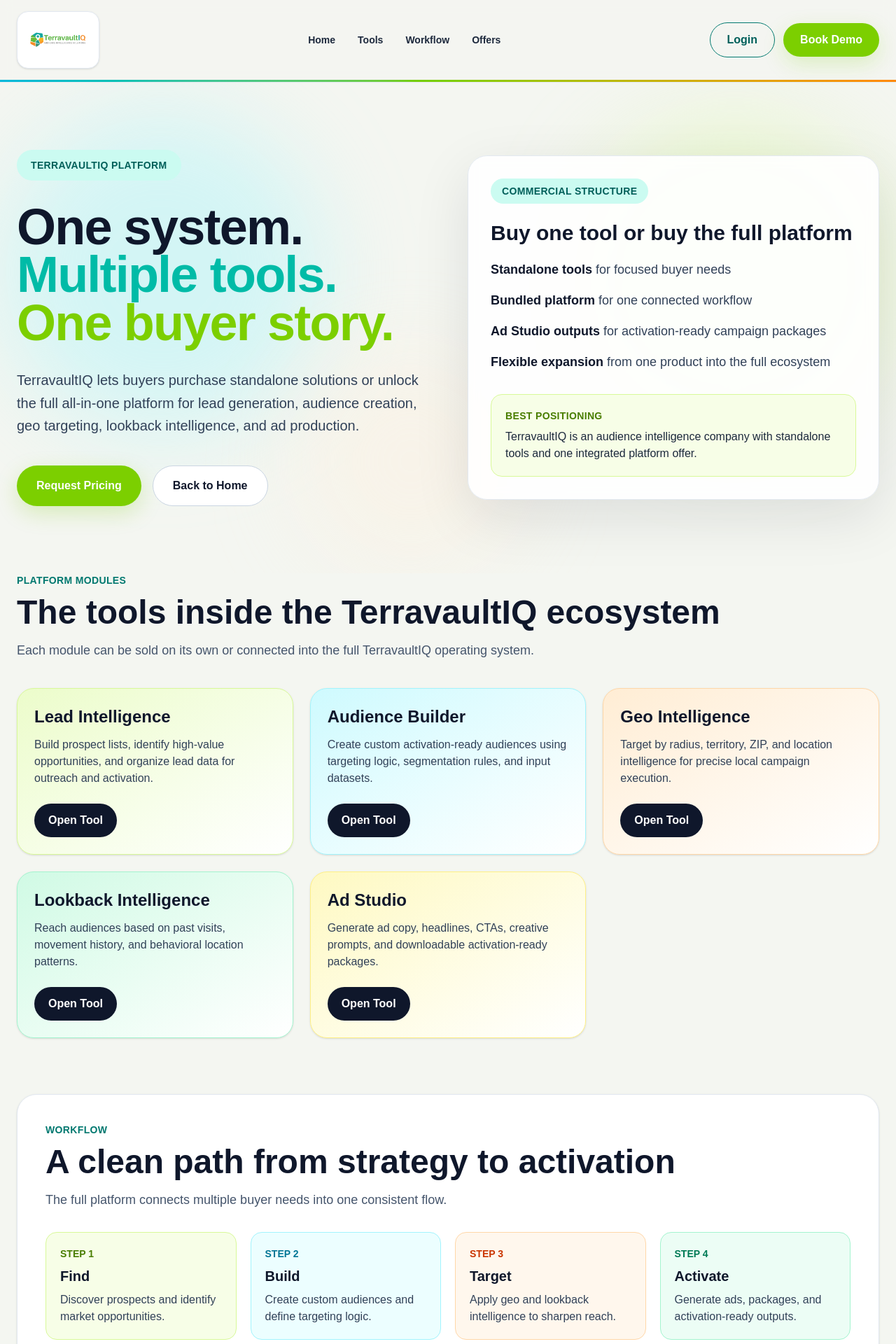
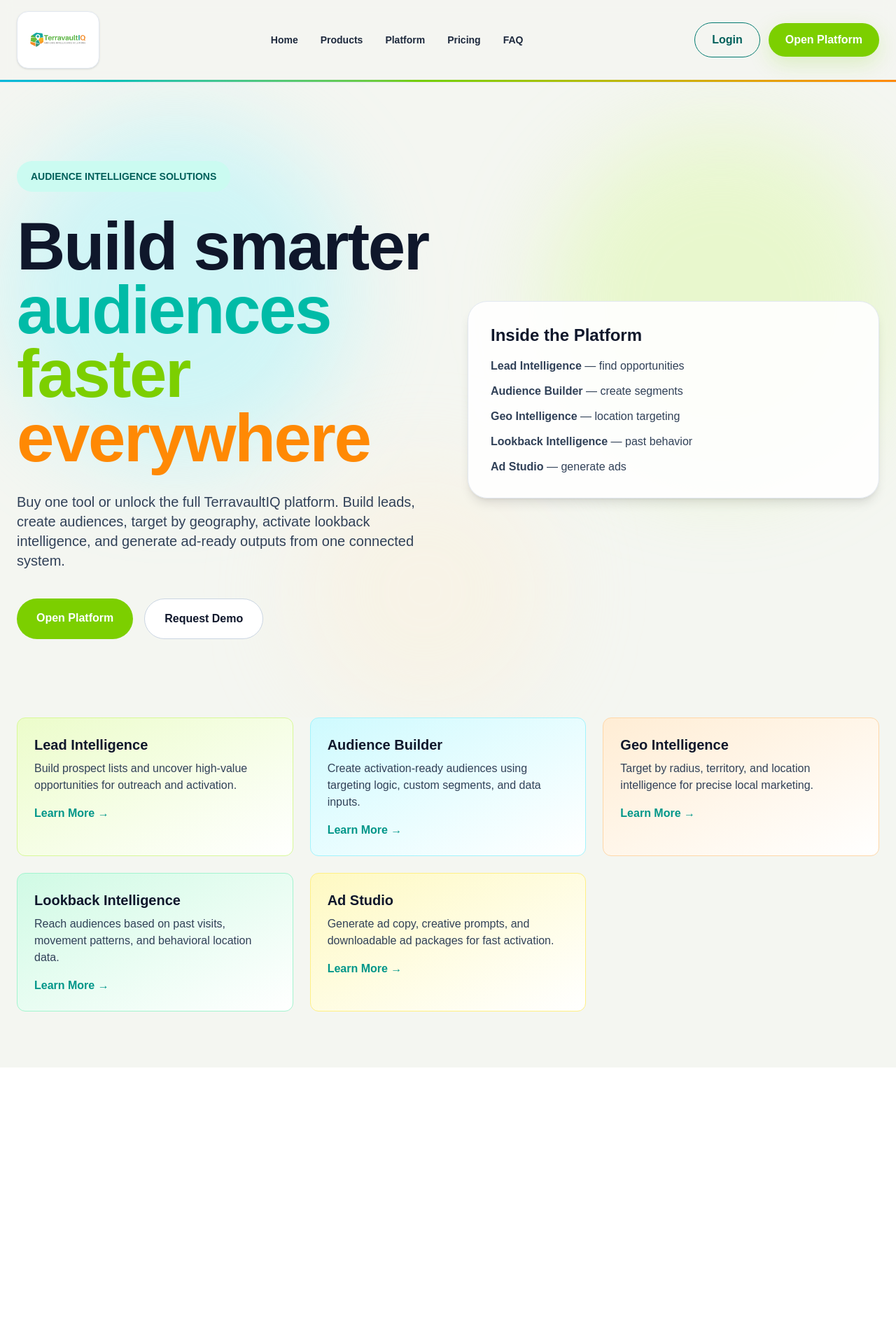
Before and after one commit to amandarenepearce-cyber/terravaultiq-app, a Next.js app: page / in a window 1280 px wide. Shown: the top 1920 px of the page at 70% size. After the commit the page ends 1525 px from the top, so only its background shows below. Built offline with nearby package versions, Linux system fonts and the light colour scheme.

Commit message:
final premium homepage with logo

```diff
--- a/app/page.tsx
+++ b/app/page.tsx
@@ -1,43 +1,47 @@
 import Link from "next/link";
 
-const tools = [
+const products = [
   {
     title: "Lead Intelligence",
     description:
-      "Build prospect lists, identify high-value opportunities, and organize lead data for outreach and activation.",
+      "Build prospect lists and uncover high-value opportunities for outreach and activation.",
     accent: "from-lime-100 to-white border-lime-200",
   },
   {
     title: "Audience Builder",
     description:
-      "Create custom activation-ready audiences using targeting logic, segmentation rules, and input datasets.",
+      "Create activation-ready audiences using targeting logic, custom segments, and data inputs.",
     accent: "from-cyan-100 to-white border-cyan-200",
   },
   {
     title: "Geo Intelligence",
     description:
-      "Target by radius, territory, ZIP, and location intelligence for precise local campaign execution.",
+      "Target by radius, territory, and location intelligence for precise local marketing.",
     accent: "from-orange-100 to-white border-orange-200",
   },
   {
     title: "Lookback Intelligence",
     description:
-      "Reach audiences based on past visits, movement history, and behavioral location patterns.",
+      "Reach audiences based on past visits, movement patterns, and behavioral location data.",
     accent: "from-emerald-100 to-white border-emerald-200",
   },
   {
     title: "Ad Studio",
     description:
-      "Generate ad copy, headlines, CTAs, creative prompts, and downloadable activation-ready packages.",
+      "Generate ad copy, creative prompts, and downloadable ad packages for fast activation.",
     accent: "from-yellow-100 to-white border-yellow-200",
   },
 ];
 
-export default function PlatformPage() {
+export default function Home() {
   return (
     <main className="min-h-screen bg-[#f4f6f1] text-slate-900">
+
+      {/* HEADER */}
       <header className="sticky top-0 z-50 bg-[#f4f6f1]/90 backdrop-blur border-b border-slate-200">
-        <div className="max-w-7xl mx-auto px-6 py-4 flex items-center justify-between gap-6">
+        <div className="max-w-7xl mx-auto px-6 py-4 flex items-center justify-between">
+
+          {/* LOGO */}
           <Link href="/" className="flex items-center gap-3">
             <div className="bg-white rounded-2xl px-4 py-3 shadow-sm border border-slate-200">
               <img
@@ -48,227 +52,114 @@
             </div>
           </Link>
 
+          {/* NAV */}
           <nav className="hidden md:flex items-center gap-8 text-sm font-semibold text-slate-800">
-            <Link href="/" className="hover:text-teal-700 transition">Home</Link>
-            <a href="#tools" className="hover:text-teal-700 transition">Tools</a>
-            <a href="#workflow" className="hover:text-teal-700 transition">Workflow</a>
-            <a href="#offers" className="hover:text-teal-700 transition">Offers</a>
+            <a href="#" className="hover:text-teal-700 transition">Home</a>
+            <a href="#products" className="hover:text-teal-700 transition">Products</a>
+            <Link href="/platform" className="hover:text-teal-700 transition">Platform</Link>
+            <a href="#pricing" className="hover:text-teal-700 transition">Pricing</a>
+            <a href="#faq" className="hover:text-teal-700 transition">FAQ</a>
           </nav>
 
+          {/* CTA */}
           <div className="flex items-center gap-3">
             <button className="hidden md:inline-flex rounded-full border border-teal-700 text-teal-800 px-6 py-3 font-semibold hover:bg-teal-50 transition">
               Login
             </button>
-            <button className="rounded-full bg-lime-500 text-white px-6 py-3 font-semibold hover:bg-lime-600 transition shadow-[0_10px_30px_rgba(132,204,22,0.22)]">
-              Book Demo
-            </button>
+            <Link
+              href="/platform"
+              className="rounded-full bg-lime-500 text-white px-6 py-3 font-semibold hover:bg-lime-600 transition shadow-[0_10px_30px_rgba(132,204,22,0.22)]"
+            >
+              Open Platform
+            </Link>
           </div>
         </div>
 
+        {/* BRAND LINE */}
         <div className="h-[3px] bg-gradient-to-r from-cyan-500 via-lime-500 to-orange-400" />
       </header>
 
+      {/* HERO */}
       <section className="relative overflow-hidden">
         <div className="absolute inset-0 pointer-events-none">
-          <div className="absolute top-10 left-0 h-[460px] w-[460px] rounded-full bg-cyan-200/40 blur-3xl" />
-          <div className="absolute top-12 right-0 h-[460px] w-[460px] rounded-full bg-lime-200/35 blur-3xl" />
-          <div className="absolute bottom-0 left-1/3 h-[320px] w-[320px] rounded-full bg-orange-100/30 blur-3xl" />
+          <div className="absolute top-12 left-0 h-[500px] w-[500px] rounded-full bg-cyan-200/45 blur-3xl" />
+          <div className="absolute top-16 right-0 h-[500px] w-[500px] rounded-full bg-lime-200/40 blur-3xl" />
+          <div className="absolute bottom-0 left-1/3 h-[360px] w-[360px] rounded-full bg-orange-100/35 blur-3xl" />
         </div>
 
-        <div className="relative max-w-7xl mx-auto px-6 py-20 lg:py-24">
+        <div className="relative max-w-7xl mx-auto px-6 py-20 lg:py-28">
           <div className="grid lg:grid-cols-2 gap-14 items-center">
+
+            {/* LEFT */}
             <div>
-              <div className="inline-flex rounded-full bg-teal-100 text-teal-800 px-5 py-3 text-sm font-bold tracking-wide uppercase mb-8">
-                TerravaultIQ Platform
+              <div className="inline-flex rounded-full bg-teal-100 text-teal-800 px-5 py-3 text-sm font-bold uppercase mb-8">
+                Audience Intelligence Solutions
               </div>
 
-              <h1 className="text-5xl md:text-7xl font-bold leading-[0.95] tracking-tight text-slate-900">
-                One system.
+              <h1 className="text-5xl md:text-7xl lg:text-8xl font-bold leading-[0.95] tracking-tight">
+                Build smarter
                 <br />
-                <span className="text-teal-500">Multiple tools.</span>
-                <br />
-                <span className="text-lime-500">One buyer story.</span>
+                <span className="text-teal-500">audiences</span>{" "}
+                <span className="text-lime-500">faster</span>{" "}
+                <span className="text-orange-400">everywhere</span>
               </h1>
 
-              <p className="mt-8 text-lg md:text-xl text-slate-700 max-w-2xl leading-relaxed">
-                TerravaultIQ lets buyers purchase standalone solutions or unlock the
-                full all-in-one platform for lead generation, audience creation,
-                geo targeting, lookback intelligence, and ad production.
+              <p className="mt-8 text-lg md:text-xl text-slate-700 max-w-2xl">
+                Buy one tool or unlock the full TerravaultIQ platform. Build leads,
+                create audiences, target by geography, activate lookback intelligence,
+                and generate ad-ready outputs from one connected system.
               </p>
 
-              <div className="mt-10 flex flex-wrap gap-4">
-                <button className="rounded-full bg-lime-500 text-white px-7 py-4 font-bold hover:bg-lime-600 transition shadow-[0_10px_30px_rgba(132,204,22,0.25)]">
-                  Request Pricing
+              <div className="mt-10 flex gap-4">
+                <Link
+                  href="/platform"
+                  className="rounded-full bg-lime-500 text-white px-7 py-4 font-bold hover:bg-lime-600 transition"
+                >
+                  Open Platform
+                </Link>
+
+                <button className="rounded-full border border-slate-300 bg-white px-7 py-4 font-semibold hover:bg-slate-50 transition">
+                  Request Demo
                 </button>
-                <Link
-                  href="/"
-                  className="rounded-full border border-slate-300 bg-white px-7 py-4 font-semibold hover:bg-slate-50 transition"
-                >
-                  Back to Home
-                </Link>
               </div>
             </div>
 
-            <div>
-              <div className="rounded-[28px] bg-white/90 backdrop-blur border border-slate-200 shadow-[0_25px_80px_rgba(15,23,42,0.10)] p-8">
-                <div className="inline-flex rounded-full bg-teal-100 text-teal-800 px-4 py-2 text-sm font-bold uppercase tracking-wide mb-6">
-                  Commercial Structure
-                </div>
+            {/* RIGHT CARD */}
+            <div className="rounded-[28px] bg-white/90 border border-slate-200 shadow-lg p-8">
+              <h2 className="text-2xl font-bold mb-4">
+                Inside the Platform
+              </h2>
 
-                <h2 className="text-3xl font-bold text-slate-900 mb-5">
-                  Buy one tool or buy the full platform
-                </h2>
+              <ul className="space-y-3 text-slate-700">
+                <li><strong>Lead Intelligence</strong> — find opportunities</li>
+                <li><strong>Audience Builder</strong> — create segments</li>
+                <li><strong>Geo Intelligence</strong> — location targeting</li>
+                <li><strong>Lookback Intelligence</strong> — past behavior</li>
+                <li><strong>Ad Studio</strong> — generate ads</li>
+              </ul>
+            </div>
 
-                <ul className="space-y-4 text-slate-700 text-lg">
-                  <li>
-                    <span className="font-bold text-slate-900">Standalone tools</span>{" "}
-                    for focused buyer needs
-                  </li>
-                  <li>
-                    <span className="font-bold text-slate-900">Bundled platform</span>{" "}
-                    for one connected workflow
-                  </li>
-                  <li>
-                    <span className="font-bold text-slate-900">Ad Studio outputs</span>{" "}
-                    for activation-ready campaign packages
-                  </li>
-                  <li>
-                    <span className="font-bold text-slate-900">Flexible expansion</span>{" "}
-                    from one product into the full ecosystem
-                  </li>
-                </ul>
-
-                <div className="mt-8 rounded-2xl border border-lime-200 bg-lime-50 p-5">
-                  <p className="text-sm font-bold uppercase tracking-wide text-lime-700 mb-2">
-                    Best Positioning
-                  </p>
-                  <p className="text-slate-800 font-medium">
-                    TerravaultIQ is an audience intelligence company with
-                    standalone tools and one integrated platform offer.
-                  </p>
-                </div>
-              </div>
-            </div>
           </div>
         </div>
       </section>
 
-      <section id="tools" className="px-6 pb-20">
-        <div className="max-w-7xl mx-auto">
-          <div className="mb-10">
-            <p className="text-teal-700 font-bold uppercase tracking-wide text-sm mb-3">
-              Platform Modules
-            </p>
-            <h2 className="text-4xl md:text-5xl font-bold text-slate-900 mb-4">
-              The tools inside the TerravaultIQ ecosystem
-            </h2>
-            <p className="text-slate-600 text-lg max-w-3xl">
-              Each module can be sold on its own or connected into the full
-              TerravaultIQ operating system.
-            </p>
-          </div>
+      {/* PRODUCTS */}
+      <section id="products" className="px-6 pb-20">
+        <div className="max-w-7xl mx-auto grid md:grid-cols-2 xl:grid-cols-3 gap-6">
 
-          <div className="grid md:grid-cols-2 xl:grid-cols-3 gap-6">
-            {tools.map((tool) => (
-              <div
-                key={tool.title}
-                className={`rounded-[24px] border bg-gradient-to-br ${tool.accent} p-6 shadow-sm`}
-              >
-                <h3 className="text-2xl font-bold text-slate-900 mb-3">
-                  {tool.title}
-                </h3>
-                <p className="text-slate-700 mb-6">{tool.description}</p>
-                <button className="inline-flex rounded-full bg-slate-900 text-white px-5 py-3 font-semibold hover:bg-slate-800 transition">
-                  Open Tool
-                </button>
-              </div>
-            ))}
-          </div>
+          {products.map((p) => (
+            <div key={p.title} className={`rounded-xl border p-6 bg-gradient-to-br ${p.accent}`}>
+              <h3 className="text-xl font-bold mb-2">{p.title}</h3>
+              <p className="text-slate-700 mb-4">{p.description}</p>
+              <Link href="/platform" className="text-teal-600 font-semibold">
+                Learn More →
+              </Link>
+            </div>
+          ))}
+
         </div>
       </section>
 
-      <section id="workflow" className="px-6 pb-20">
-        <div className="max-w-7xl mx-auto rounded-[28px] border border-slate-200 bg-white p-8 md:p-10 shadow-sm">
-          <div className="mb-8">
-            <p className="text-teal-700 font-bold uppercase tracking-wide text-sm mb-3">
-              Workflow
-            </p>
-            <h2 className="text-4xl md:text-5xl font-bold text-slate-900 mb-4">
-              A clean path from strategy to activation
-            </h2>
-            <p className="text-slate-600 text-lg max-w-3xl">
-              The full platform connects multiple buyer needs into one consistent flow.
-            </p>
-          </div>
-
-          <div className="grid md:grid-cols-4 gap-5">
-            <div className="rounded-2xl border border-lime-200 bg-lime-50 p-5">
-              <div className="text-sm font-bold uppercase text-lime-700 mb-2">Step 1</div>
-              <h3 className="text-xl font-bold mb-2">Find</h3>
-              <p className="text-slate-700">
-                Discover prospects and identify market opportunities.
-              </p>
-            </div>
-
-            <div className="rounded-2xl border border-cyan-200 bg-cyan-50 p-5">
-              <div className="text-sm font-bold uppercase text-cyan-700 mb-2">Step 2</div>
-              <h3 className="text-xl font-bold mb-2">Build</h3>
-              <p className="text-slate-700">
-                Create custom audiences and define targeting logic.
-              </p>
-            </div>
-
-            <div className="rounded-2xl border border-orange-200 bg-orange-50 p-5">
-              <div className="text-sm font-bold uppercase text-orange-700 mb-2">Step 3</div>
-              <h3 className="text-xl font-bold mb-2">Target</h3>
-              <p className="text-slate-700">
-                Apply geo and lookback intelligence to sharpen reach.
-              </p>
-            </div>
-
-            <div className="rounded-2xl border border-emerald-200 bg-emerald-50 p-5">
-              <div className="text-sm font-bold uppercase text-emerald-700 mb-2">Step 4</div>
-              <h3 className="text-xl font-bold mb-2">Activate</h3>
-              <p className="text-slate-700">
-                Generate ads, packages, and activation-ready outputs.
-              </p>
-            </div>
-          </div>
-        </div>
-      </section>
-
-      <section id="offers" className="px-6 pb-24">
-        <div className="max-w-7xl mx-auto grid lg:grid-cols-2 gap-6">
-          <div className="rounded-[28px] border border-slate-200 bg-white p-8 shadow-sm">
-            <p className="text-sm font-bold uppercase tracking-wide text-teal-700 mb-3">
-              Standalone Offer
-            </p>
-            <h3 className="text-3xl font-bold text-slate-900 mb-4">
-              Buy only what you need
-            </h3>
-            <p className="text-slate-700 text-lg">
-              Sell each tool independently for buyers who need a focused solution
-              without the full platform commitment.
-            </p>
-          </div>
-
-          <div className="rounded-[28px] border border-slate-900 bg-slate-900 text-white p-8 shadow-[0_20px_60px_rgba(15,23,42,0.18)]">
-            <p className="text-sm font-bold uppercase tracking-wide text-lime-300 mb-3">
-              Full Platform Offer
-            </p>
-            <h3 className="text-3xl font-bold mb-4">
-              License the entire TerravaultIQ ecosystem
-            </h3>
-            <p className="text-slate-300 text-lg mb-6">
-              For buyers who want connected lead generation, audience creation,
-              geo targeting, lookback intelligence, and ad production in one system.
-            </p>
-            <button className="rounded-full bg-lime-500 text-white px-6 py-3 font-bold hover:bg-lime-600 transition">
-              Request Platform Demo
-            </button>
-          </div>
-        </div>
-      </section>
     </main>
   );
 }
```
